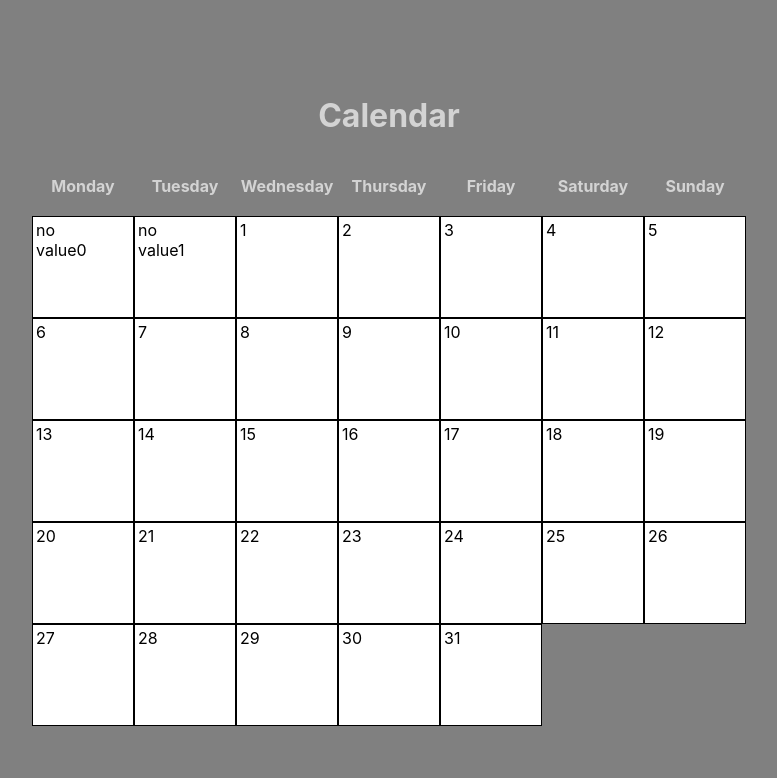
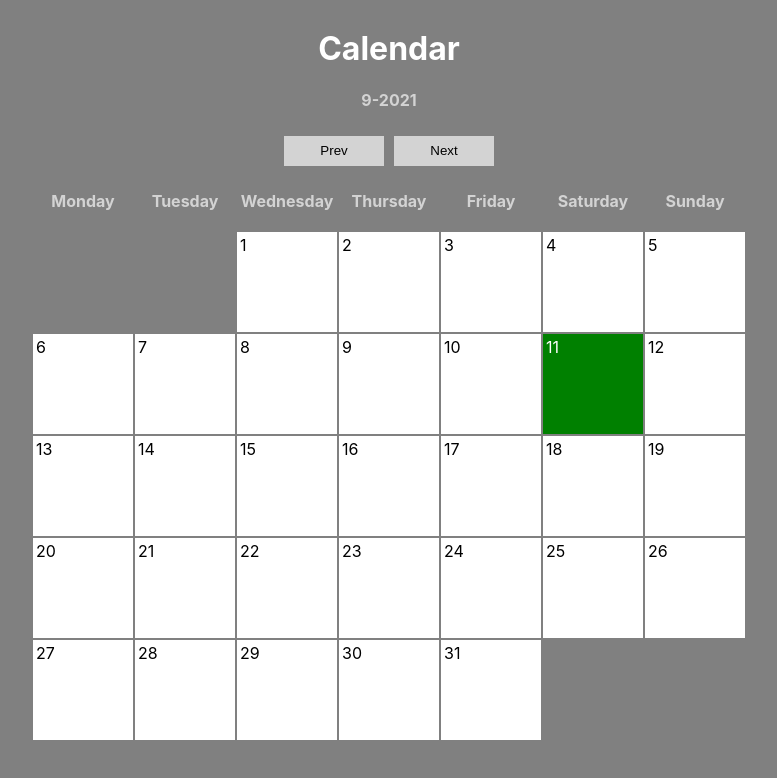
Before and after one commit to jorgedelamora/reactCalendar8hrChallenge, a React (Create React App) app: page / in a window 1280 px wide. Shown: the top 778 px of the page, without its empty margins (251-1028 px from the left). Built offline with nearby package versions, Linux system fonts and the light colour scheme.

Commit message:
finished basic calendar

```diff
--- a/src/components/BaseDay/index.jsx
+++ b/src/components/BaseDay/index.jsx
@@ -2,10 +2,10 @@ import './index.scss';
 
 export default function BaseDay (props) {
 
-    const {className} = props;
+    const {className, id} = props;
 
     return(
-        <div className={className}>
+        <div className={className} id={id}>
             <p>{props.children}</p>
         </div>
     );
--- a/src/components/BaseDay/index.scss
+++ b/src/components/BaseDay/index.scss
@@ -2,7 +2,7 @@
     width: 100px;
     height: 100px;
     background-color:white;
-    border: 1px solid black;
+    border: 1px solid gray;
     p {
         margin: 3px;
         width: 25px;
@@ -20,3 +20,9 @@
     font-weight: bold;
     color: lightgray;
 }
+
+.noValue {
+    width: 102px;
+    height: 102px;
+    visibility: hidden;
+}
--- a/src/components/TheNavbar/index.jsx
+++ b/src/components/TheNavbar/index.jsx
@@ -1,10 +1,22 @@
+import './index.scss';
+import BaseButton from '../buttons';
 
-const NavBar = () => {
+const NavBar = (props) => {
+
+    const {date, switchMonth} = props;
+    const dateFormated = `${date.getMonth() + 1}-${date.getFullYear()}`;
+
     return (
-        <div>
-            <h1>Some h1</h1>
+        <div className="navbar">
+            <div className="showDate">
+                <h4>{dateFormated}</h4>
+            </div>
+            <div className="buttons">
+                <BaseButton onClick={() => {switchMonth(-1)}}>Prev</BaseButton>
+                <BaseButton onClick={() => {switchMonth(+1)}}>Next</BaseButton>
+            </div>
         </div>
     )
 }
 
-export default index
+export default NavBar
--- a/src/components/TheNavbar/index.scss
+++ b/src/components/TheNavbar/index.scss
@@ -0,0 +1,10 @@
+.navbar{
+    display: flex;
+    justify-content: center;
+    align-items: center;
+    flex-direction: column;
+}
+
+.showDate {
+    color: lightgray;
+}
--- /dev/null
+++ b/src/components/buttons/index.jsx
@@ -0,0 +1,14 @@
+import  './index.scss';
+
+const BaseButton = (props) => {
+
+    const {onClick} = props;
+
+    return (
+        <button onClick={onClick}>
+            {props.children}
+        </button>
+    );
+}
+
+export default BaseButton;
--- /dev/null
+++ b/src/components/buttons/index.scss
@@ -0,0 +1,11 @@
+button {
+    width:100px;
+    height:30px;
+    background: rgb(211, 211, 211);
+    border: none;
+    margin: 5px;
+
+&:hover {
+    background-color: rgb(180, 180, 180);
+}
+}
--- a/src/components/theCalendar/index.jsx
+++ b/src/components/theCalendar/index.jsx
@@ -1,6 +1,7 @@
 import './index.scss';
 import BaseDay from '../../components/BaseDay';
-import { useState, useEffect } from 'react';
+import Navbar from '../../components/TheNavbar';
+import { useState, useEffect, useRef } from 'react';
 
 export default function TheCalendar(props) {
     const [selectedDate, setSelectedDate] = useState(new Date());
@@ -11,28 +12,58 @@ export default function TheCalendar(props) {
 
     function getMonthStart(month, year) {
         let day = new Date(year, month, 1).getDay();
-        console.log(day);
-        if(day === 0){
-            console.log('isSunday');
+        if (day === 0) {
             day = 7;
         }
         day--;
-        console.log('day before return', day);
         return day;
     }
 
-    function getDaysInMonth (month, year) {
+    function getDaysInMonth(month, year) {
         return new Date(year, month, 0).getDate();
     }
 
+    function checkToday() {
+        let today = new Date();
+        const todayInCalendar = today.getDate();
+        const todaySelected = document.querySelector(`#day${todayInCalendar}`);
+        if(!todaySelected){
+            return;
+        }
+        if(todaySelected){
+            todaySelected.style.backgroundColor = "white";
+            todaySelected.style.color = "black";
+        }
+        if ((selectedDate.getFullYear() === today.getFullYear()) &&
+        (selectedDate.getMonth() === today.getMonth())) {
+            console.log('inside if statement');
+
+            todaySelected.style.backgroundColor = "green";
+            todaySelected.style.color = "white";
+        }
+    }
+
+    function switchMonth(direction){
+        let newYear = selectedDate.getFullYear();
+        let newMonth = selectedDate.getMonth() + direction;
+        if(newMonth > 11){
+            newMonth = 0;
+            newYear ++;
+        }else if(newMonth < 0){
+            newMonth = 11;
+            newYear --;
+        }
+        const newDate = new Date(newYear, newMonth);
+        setSelectedDate(newDate);
+    }
 
 
     useEffect(() => {
         const month = [];
-        let uniqueKey = 0;
+        let uniqueKey = 100;
         for (let i = 1; i <= daysInMonth; i++) {
             if (monthStart !== 0) {
-                month.push('no value' + uniqueKey);
+                month.push(uniqueKey);
                 monthStart--;
                 uniqueKey++;
                 i = 0;
@@ -43,8 +74,20 @@ export default function TheCalendar(props) {
         setCurrentMonth(month);
     }, [selectedDate]);
 
+
+    const isFirstRun = useRef(true);
+
+    useEffect(() => {
+        if(isFirstRun.current){
+            isFirstRun.current = false;
+            return;
+        }
+        checkToday();
+    }, [currentMonth]);
+
     return (
         <>
+            <Navbar date={selectedDate} switchMonth={switchMonth}></Navbar>
             <div className="calendar">
                 {
                     week.map((day) => {
@@ -53,7 +96,7 @@ export default function TheCalendar(props) {
                 }
                 {
                     currentMonth.map((day) => {
-                        return <BaseDay className="square" key={day}>{day}</BaseDay>;
+                        return <BaseDay id={"day" + day} className={day >= 100 ? "noValue" : "square"} key={day}>{day}</BaseDay>;
                     })
                 }
             </div>
--- a/src/components/theCalendar/index.scss
+++ b/src/components/theCalendar/index.scss
@@ -1,4 +1,5 @@
 .calendar {
+    margin-bottom: 30px;
     width: 714px;
     display: flex;
     flex-wrap: wrap;
--- a/src/pages/CalendarPage/index.scss
+++ b/src/pages/CalendarPage/index.scss
@@ -6,6 +6,7 @@
     flex-direction: column;
     align-items: center;
     h1{
-        color: lightgray;
+        color: white;
+        margin: 0;
     }
 }
```
Also changed, not shown: public/robots.txt (deleted).
